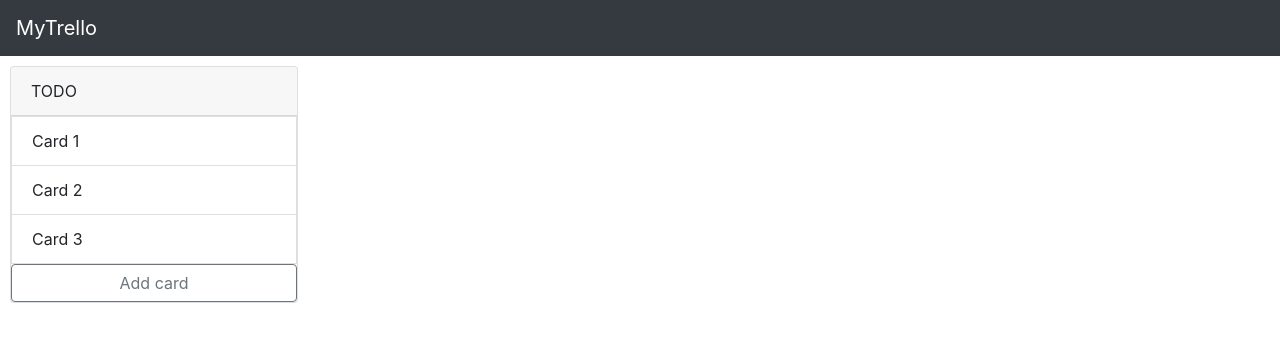
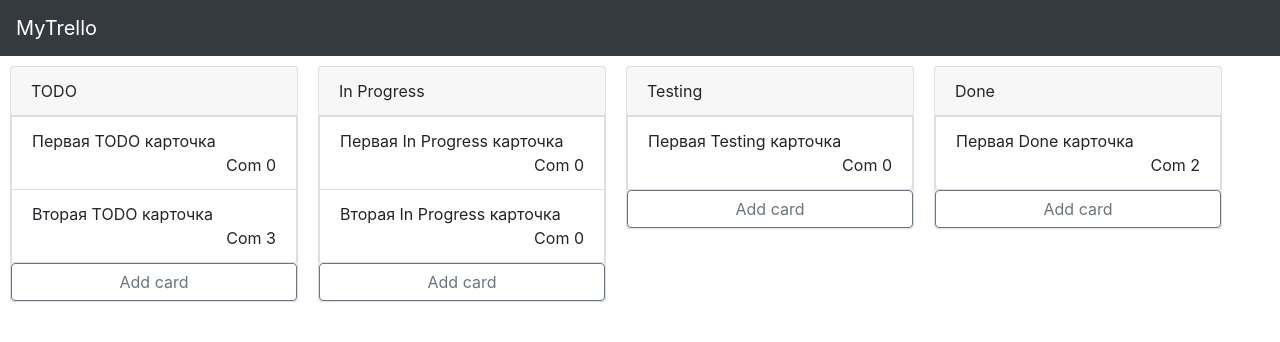
Before and after one commit to Dudaev/trello, a React (Create React App) app: page / in a window 1280 px wide. Shown: the top 342 px of the page. Built offline with nearby package versions, Linux system fonts and the light colour scheme.

Commit message:
showed stor, mapping cardsElements

```diff
--- a/src/App.js
+++ b/src/App.js
@@ -6,7 +6,6 @@ import Board from "./components/Board/Board";
 
 
 function App(props) {
-    debugger
   return (
     <div className="App">
         <Nav/>
--- a/src/BLL/store.js
+++ b/src/BLL/store.js
@@ -14,13 +14,19 @@ let store = {
                 {id: 3, name: 'Done', numberOfCards:0},
             ],
             cards: [
-                {id: 0, authorID:0, listsID:0, name: 'Первая карточка', description: "Тестовая карточка", numberOfComments:0},
-                {id: 1, authorID:0, listsID:0, name: 'Вторая карточка', description: "Вторая тестовая карточка", numberOfComments:3},
+                {id: 0, authorID:0, listsID:0, name: 'Первая TODO карточка', description: "Тестовая карточка", numberOfComments:0},
+                {id: 1, authorID:0, listsID:0, name: 'Вторая TODO карточка', description: "Вторая тестовая карточка", numberOfComments:3},
+                {id: 2, authorID:0, listsID:1, name: 'Первая In Progress карточка', description: "Тестовая карточка", numberOfComments:0},
+                {id: 3, authorID:0, listsID:1, name: 'Вторая In Progress карточка', description: "Тестовая карточка", numberOfComments:0},
+                {id: 4, authorID:0, listsID:2, name: 'Первая Testing карточка', description: "Тестовая карточка", numberOfComments:0},
+                {id: 5, authorID:0, listsID:3, name: 'Первая Done карточка', description: "Тестовая карточка", numberOfComments:2},
             ],
             comments: [
-                {id: 0, authorID:0, cardsID:1, body: "Первый комментарий" },
-                {id: 1, authorID:0, cardsID:1, body: "Второй комментарий" },
-                {id: 2, authorID:0, cardsID:1, body: "Третий комментарий" }
+                {id: 0, authorID:0, cardsID:1, body: "Первый TODO комментарий" },
+                {id: 1, authorID:0, cardsID:1, body: "Второй TODO комментарий" },
+                {id: 2, authorID:0, cardsID:1, body: "Третий TODO комментарий" },
+                {id: 3, authorID:0, cardsID:5, body: "Первый Done комментарий" },
+                {id: 4, authorID:0, cardsID:5, body: "Первый Done комментарий" },
             ],
             author: [
                 {id:0, name: 'Nikita'}
--- a/src/components/Board/Board.jsx
+++ b/src/components/Board/Board.jsx
@@ -3,7 +3,6 @@ import Lists from "./Lists/Lists";
 import Popup from "./Popup/Popup";
 
 const Board = (props) => {
-    debugger
     return (
         <div>
             <Lists BoardPage={props.BoardPage} dispatch={props.dispatch}/>
--- a/src/components/Board/Lists/Lists.jsx
+++ b/src/components/Board/Lists/Lists.jsx
@@ -5,40 +5,88 @@ import s from './Lists.module.css';
 class Lists extends Component {
     state = {
         buttonVisible: s.show,
-        InputVisible: s.hide
+        InputVisible: s.hide,
+        visible: false,
     }
+
     hideButtonSwohInput = (e) => {
         e.preventDefault()
-        this.setState({ buttonVisible: s.hide })
-        this.setState({ InputVisible: s.show })
+        this.setState({ visible: true })
     }
     swohButtonHideInput = (e) => {
         e.preventDefault()
-        this.setState({ buttonVisible: s.show })
-        this.setState({ InputVisible: s.hide })
+        this.setState({ visible: false })
     }
 
     render() {
-        const { buttonVisible, InputVisible } = this.state
-        console.log(this.props)
+        const { visible } = this.state
+        const { lists, cards, comments, author } = this.props.BoardPage
+
+        console.log(lists[0].name)
+
+        let cardsElements0 =
+            cards.map(function(cards) {
+                if(cards.listsID === 0)
+                return <ListGroup.Item><div>{cards.name}</div><div className={s.comment}>Com {cards.numberOfComments}</div></ListGroup.Item>;
+            });
+        let cardsElements1 =
+            cards.map(function(cards) {
+                if(cards.listsID === 1)
+                    return <ListGroup.Item><div>{cards.name}</div><div className={s.comment}>Com {cards.numberOfComments}</div></ListGroup.Item>;
+            });
+        let cardsElements2 =
+            cards.map(function(cards) {
+                if(cards.listsID === 2)
+                    return <ListGroup.Item><div>{cards.name}</div><div className={s.comment}>Com {cards.numberOfComments}</div></ListGroup.Item>;
+            });
+        let cardsElements3 =
+            cards.map(function(cards) {
+                if(cards.listsID === 3)
+                    return <ListGroup.Item><div>{cards.name}</div><div className={s.comment}>Com {cards.numberOfComments}</div></ListGroup.Item>;
+            });
+
         return (
             <div>
                 <div className={s.container} >
                     <div>
+                    <Card style={{width: '18rem'}}>
+                        <Card.Header >{lists[0].name}</Card.Header>
+                        <Form.Group className="mb-0" controlId="formGridState">
+                            {cardsElements0}
+                            {
+                                !visible && <Button onClick={ this.hideButtonSwohInput } variant="outline-secondary" size="md" block>
+                                    Add card
+                                </Button>
+                            }
+                        </Form.Group >
+                        {
+                            visible && <InputGroup>
+                                <FormControl
+                                    placeholder="Enter a title for this card"
+                                    aria-label="Enter a title for this card"
+                                />
+                                <InputGroup.Append>
+                                    <Button onClick={ this.swohButtonHideInput } variant="outline-secondary">Add card</Button>
+                                </InputGroup.Append>
+                            </InputGroup>
+
+                        }
+
+                    </Card>
+                </div>
+                    <div>
                         <Card style={{width: '18rem'}}>
-                            <Card.Header >TODO</Card.Header>
+                            <Card.Header >{lists[1].name}</Card.Header>
                             <Form.Group className="mb-0" controlId="formGridState">
-                                <ListGroup.Item>Card 1</ListGroup.Item>
-                                <ListGroup.Item>Card 2</ListGroup.Item>
-                                <ListGroup.Item>Card 3</ListGroup.Item>
-                                <div>
-                                    <Button className={buttonVisible} onClick={ this.hideButtonSwohInput } variant="outline-secondary" size="md" block>
+                                {cardsElements1}
+                                {
+                                    !visible && <Button onClick={ this.hideButtonSwohInput } variant="outline-secondary" size="md" block>
                                         Add card
                                     </Button>
-                                </div>
+                                }
                             </Form.Group >
-                            <div className={InputVisible}>
-                                <InputGroup>
+                            {
+                                visible && <InputGroup>
                                     <FormControl
                                         placeholder="Enter a title for this card"
                                         aria-label="Enter a title for this card"
@@ -47,7 +95,61 @@ class Lists extends Component {
                                         <Button onClick={ this.swohButtonHideInput } variant="outline-secondary">Add card</Button>
                                     </InputGroup.Append>
                                 </InputGroup>
-                            </div>
+
+                            }
+
+                        </Card>
+                    </div>
+                    <div>
+                        <Card style={{width: '18rem'}}>
+                            <Card.Header >{lists[2].name}</Card.Header>
+                            <Form.Group className="mb-0" controlId="formGridState">
+                                {cardsElements2}
+                                {
+                                    !visible && <Button onClick={ this.hideButtonSwohInput } variant="outline-secondary" size="md" block>
+                                        Add card
+                                    </Button>
+                                }
+                            </Form.Group >
+                            {
+                                visible && <InputGroup>
+                                    <FormControl
+                                        placeholder="Enter a title for this card"
+                                        aria-label="Enter a title for this card"
+                                    />
+                                    <InputGroup.Append>
+                                        <Button onClick={ this.swohButtonHideInput } variant="outline-secondary">Add card</Button>
+                                    </InputGroup.Append>
+                                </InputGroup>
+
+                            }
+
+                        </Card>
+                    </div>
+                    <div>
+                        <Card style={{width: '18rem'}}>
+                            <Card.Header >{lists[3].name}</Card.Header>
+                            <Form.Group className="mb-0" controlId="formGridState">
+                                {cardsElements3}
+                                {
+                                    !visible && <Button onClick={ this.hideButtonSwohInput } variant="outline-secondary" size="md" block>
+                                        Add card
+                                    </Button>
+                                }
+                            </Form.Group >
+                            {
+                                visible && <InputGroup>
+                                    <FormControl
+                                        placeholder="Enter a title for this card"
+                                        aria-label="Enter a title for this card"
+                                    />
+                                    <InputGroup.Append>
+                                        <Button onClick={ this.swohButtonHideInput } variant="outline-secondary">Add card</Button>
+                                    </InputGroup.Append>
+                                </InputGroup>
+
+                            }
+
                         </Card>
                     </div>
                 </div>
--- a/src/components/Board/Lists/Lists.module.css
+++ b/src/components/Board/Lists/Lists.module.css
@@ -1,10 +1,3 @@
-.hide {
-    display: none;
-}
-.show {
-    display: block;
-}
-
 .container{
     display: flex;
     margin: 10px;
@@ -13,3 +6,7 @@
 .container > div{
     padding-right: 20px;
 }
+
+.comment{
+    text-align: right;
+}
```
